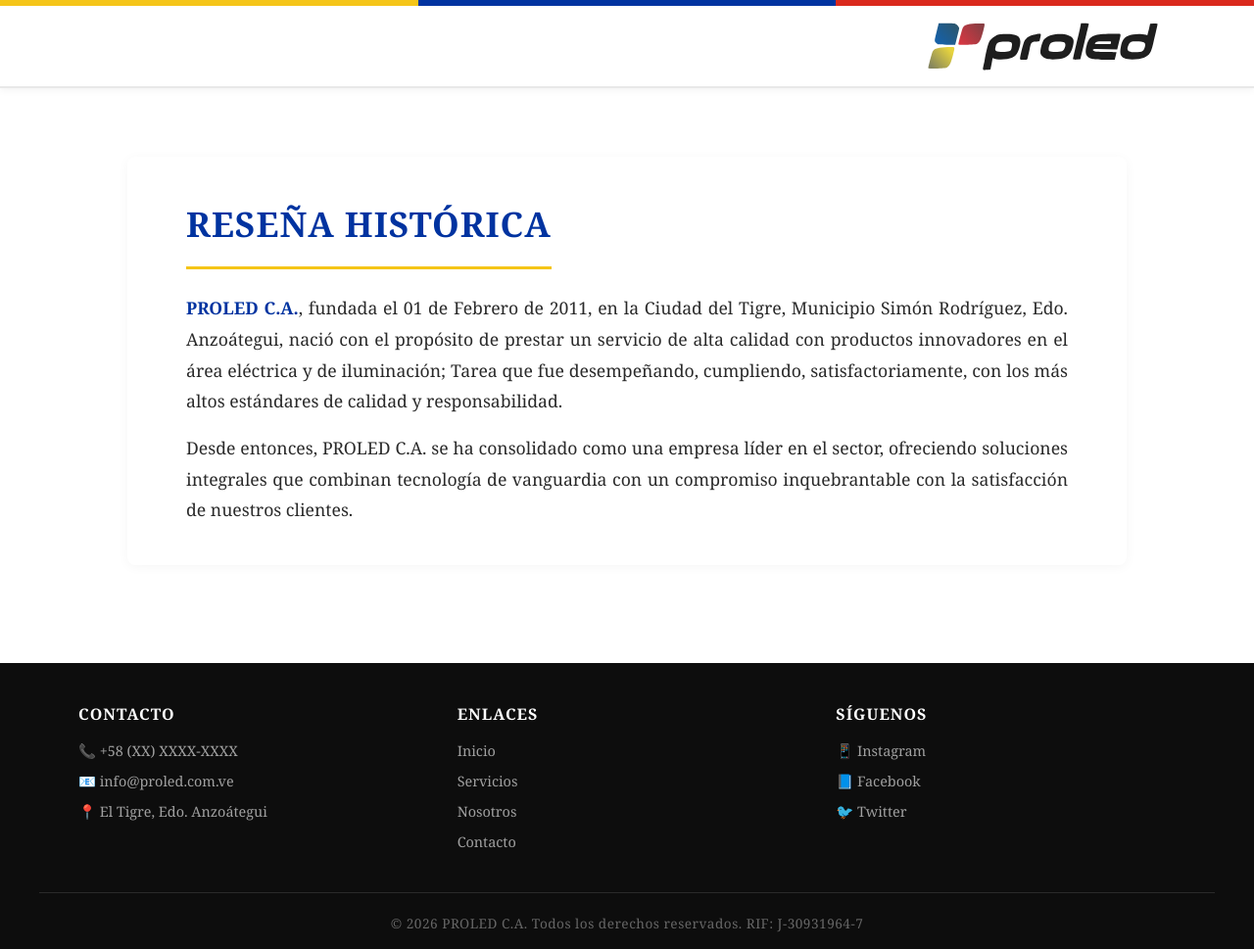
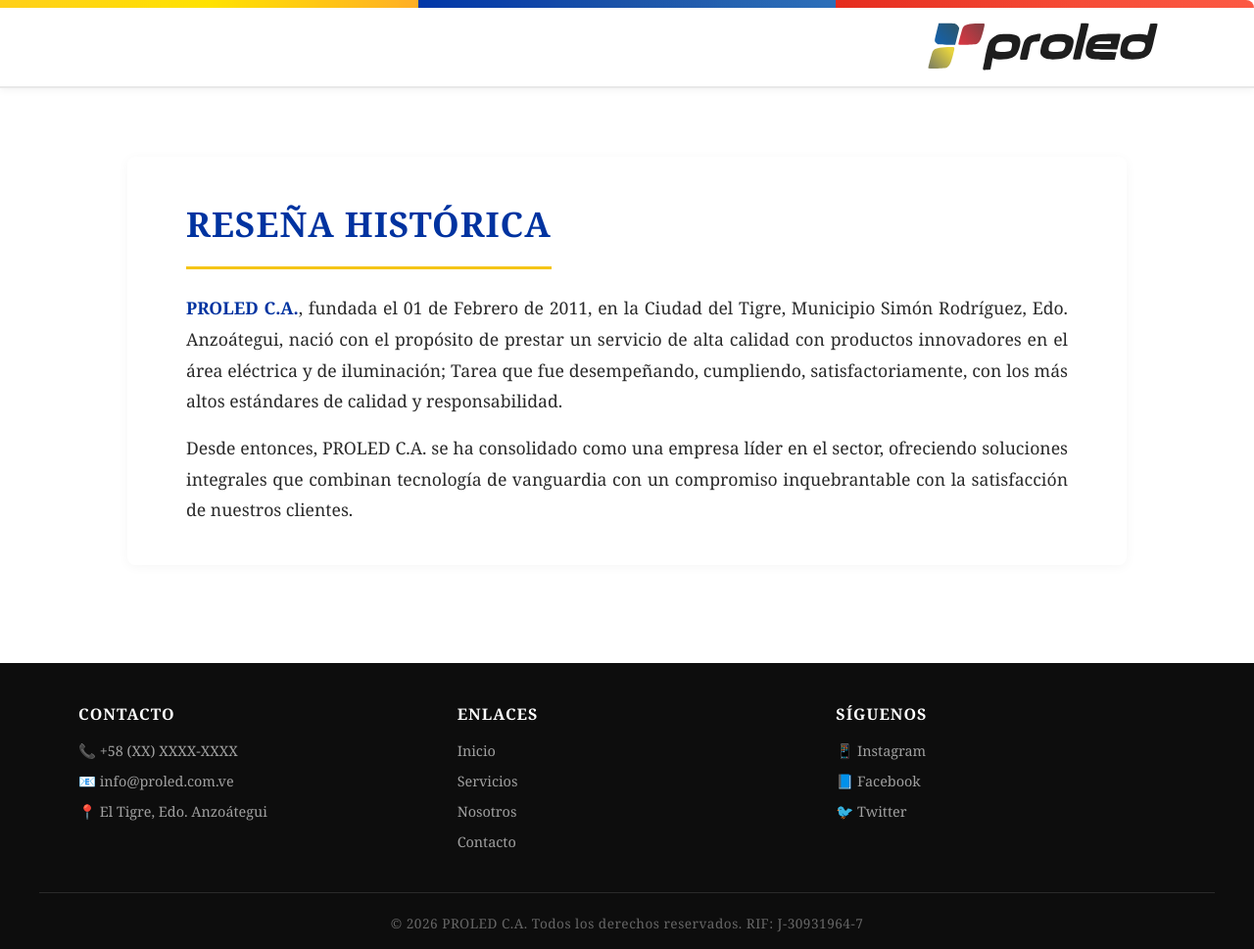
Before and after one commit to ing-nestorgomez/belorp, a Jekyll site: the page built from index.html, in a window 1280 px wide and 969 px high. Shown: the whole window at 98% size. Built offline with Jekyll 4.4.1, drawn with Linux system fonts in a browser that asks for light colours.

Commit message:
Enhance color stripes with gradients and animations
Updated color stripes to use gradients and added animations.

```diff
--- a/assets/css/styles.css
+++ b/assets/css/styles.css
@@ -14,32 +14,65 @@
   line-height: 1.6;
 }
 
-/* --- FRANJAS DE COLORES --- */
+/* --- FRANJAS DE COLORES CON DEGRADADO Y ESQUINAS REDONDEADAS --- */
 .color-stripes {
   display: flex;
-  height: 6px;
+  height: 8px;
   width: 100%;
   position: fixed;
   top: 0;
   left: 0;
   z-index: 1001;
+  overflow: hidden;
 }
 
 .color-stripes span {
   flex: 1;
   height: 100%;
+  transform: translateX(-100%); /* Comienzan fuera de la pantalla */
+  opacity: 0;
 }
 
+/* Franja 1: Degradado Amarillo */
 .stripe-yellow {
-  background-color: #f5c518;
+  background: linear-gradient(90deg, #f5c518 0%, #ffd700 50%, #f5a623 100%);
+  animation: stripeSlideIn 0.8s cubic-bezier(0.22, 1, 0.36, 1) forwards;
+  animation-delay: 0.1s;
+  border-radius: 0;
 }
 
+/* Franja 2: Degradado Azul con esquina redondeada a la derecha */
 .stripe-blue {
-  background-color: #0033a0;
+  background: linear-gradient(90deg, #0033a0 0%, #1a4fa0 50%, #2a6ab0 100%);
+  animation: stripeSlideIn 0.8s cubic-bezier(0.22, 1, 0.36, 1) forwards;
+  animation-delay: 0.3s;
+  border-radius: 0;
 }
 
+/* Franja 3: Degradado Rojo */
 .stripe-red {
-  background-color: #da291c;
+  background: linear-gradient(90deg, #da291c 0%, #e84430 50%, #f05540 100%);
+  animation: stripeSlideIn 0.8s cubic-bezier(0.22, 1, 0.36, 1) forwards;
+  animation-delay: 0.5s;
+  border-radius: 0 8px 0 0; /* Esquina redondeada superior derecha */
+}
+
+/* Animación de entrada: desde la izquierda hacia la derecha */
+@keyframes stripeSlideIn {
+  0% {
+    transform: translateX(-100%);
+    opacity: 0;
+  }
+  100% {
+    transform: translateX(0);
+    opacity: 1;
+  }
+}
+
+/* Efecto de brillo sutil al pasar el mouse */
+.color-stripes:hover span {
+  filter: brightness(1.05);
+  transition: filter 0.3s ease;
 }
 
 /* --- HEADER FIJO --- */
```
